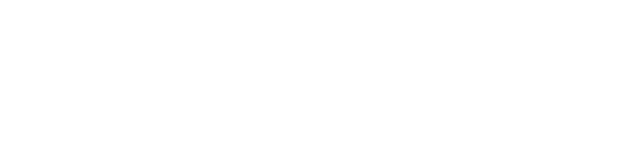
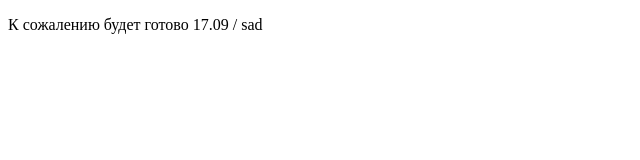
Before and after one commit to SobalVasili/cssMemeSlider, a plain HTML site: page cssMemeSlider/index.html in a window 1280 px wide. Shown: the whole page, without its empty margins (0-640 px from the left). Drawn offline with Linux system fonts and the light colour scheme.

Commit message:
feat: add basic page text (Mon, Sep 16, 2024 1:25:24 AM)

```diff
--- a/cssMemeSlider/index.html
+++ b/cssMemeSlider/index.html
@@ -6,6 +6,6 @@
     <title>cssMemeSlider</title>
 </head>
 <body>
-
+    <p>К сожалению будет готово 17.09 / sad</p>
 </body>
 </html>
```
